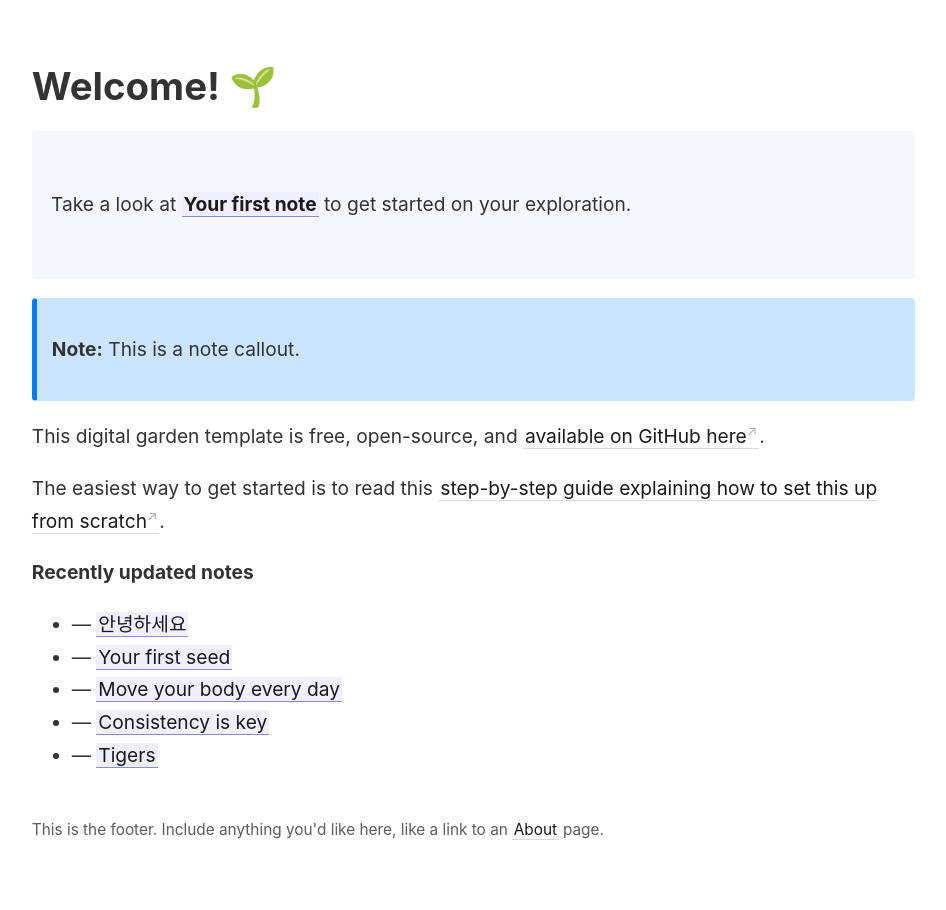
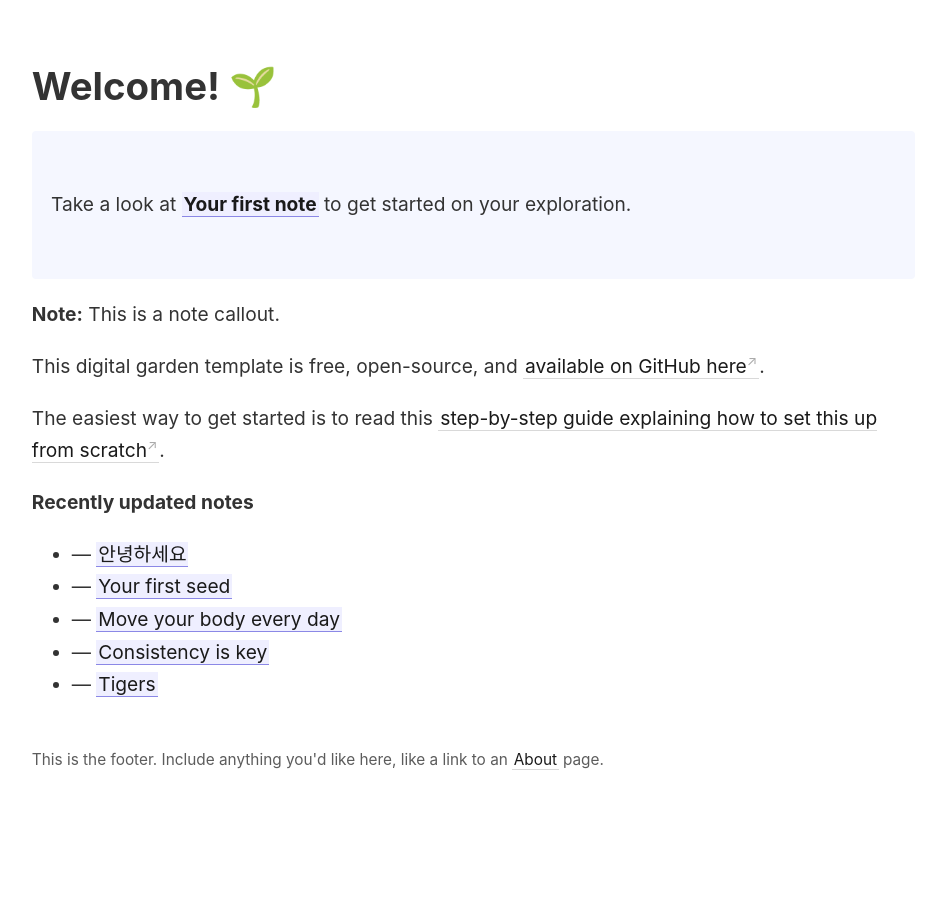
Before and after one commit to aburossi/abunews, a Jekyll site: the page built from _pages/index.md, in a window 1280 px wide. Shown: the whole page, without its empty margins (45-991 px from the left). Built offline with Jekyll 4.4.1, drawn with Linux system fonts in a browser that asks for light colours.

Commit message:
Update _style.scss

```diff
--- a/_sass/_style.scss
+++ b/_sass/_style.scss
@@ -177,26 +177,3 @@ button[type="submit"] {
         background-color: darken($color-primary, 10%);
     }
 }
-
-.callout {
-  padding: 15px;
-  margin: 15px 0;
-  border: 1px solid transparent;
-  border-left-width: 5px;
-  border-radius: $border-radius;
-}
-
-.callout-note {
-  border-left-color: #007bff;
-  background-color: #cce5ff;
-}
-
-.callout-warning {
-  border-left-color: #856404;
-  background-color: #fff3cd;
-}
-
-.callout-tip {
-  border-left-color: #0f5132;
-  background-color: #d1e7dd;
-}
```
